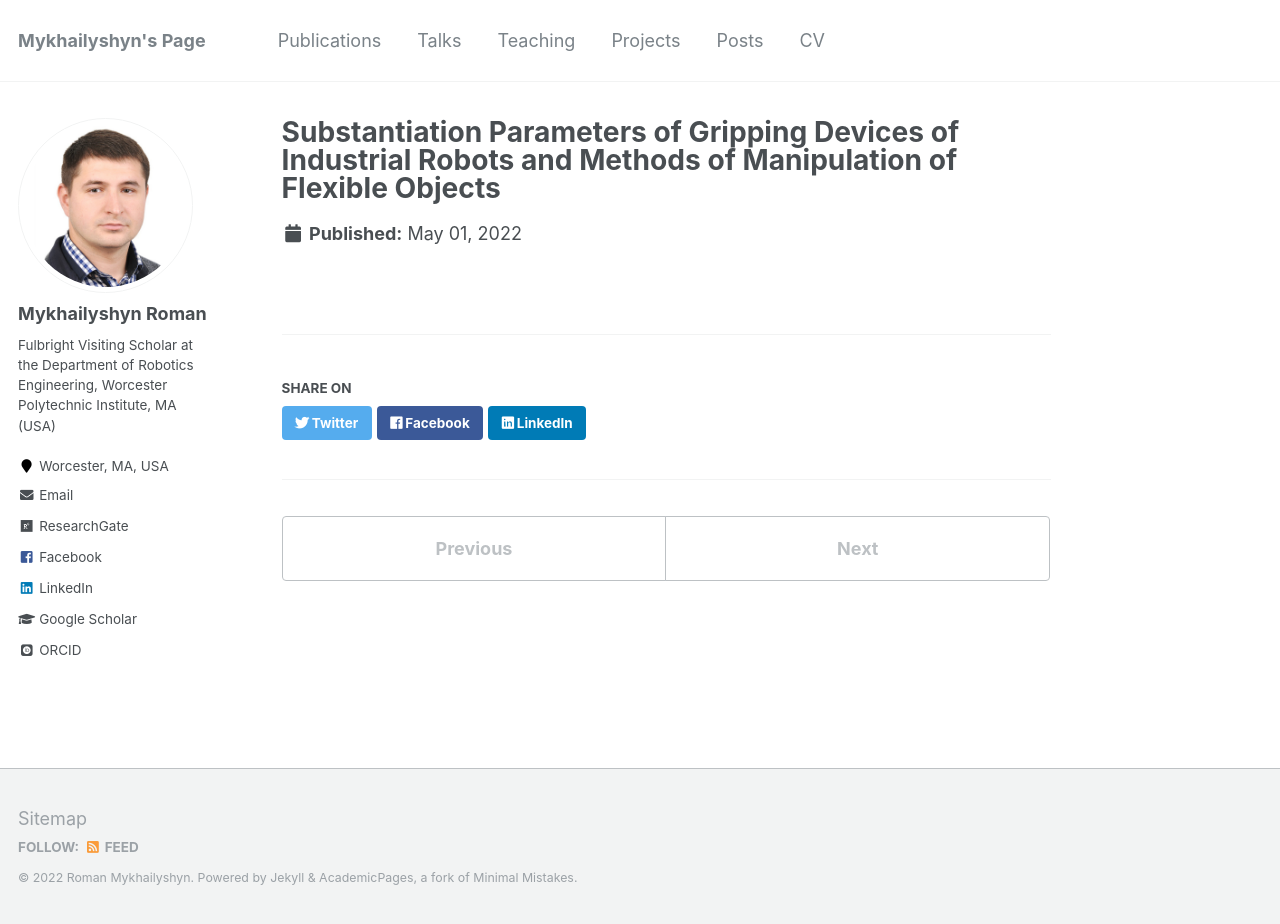
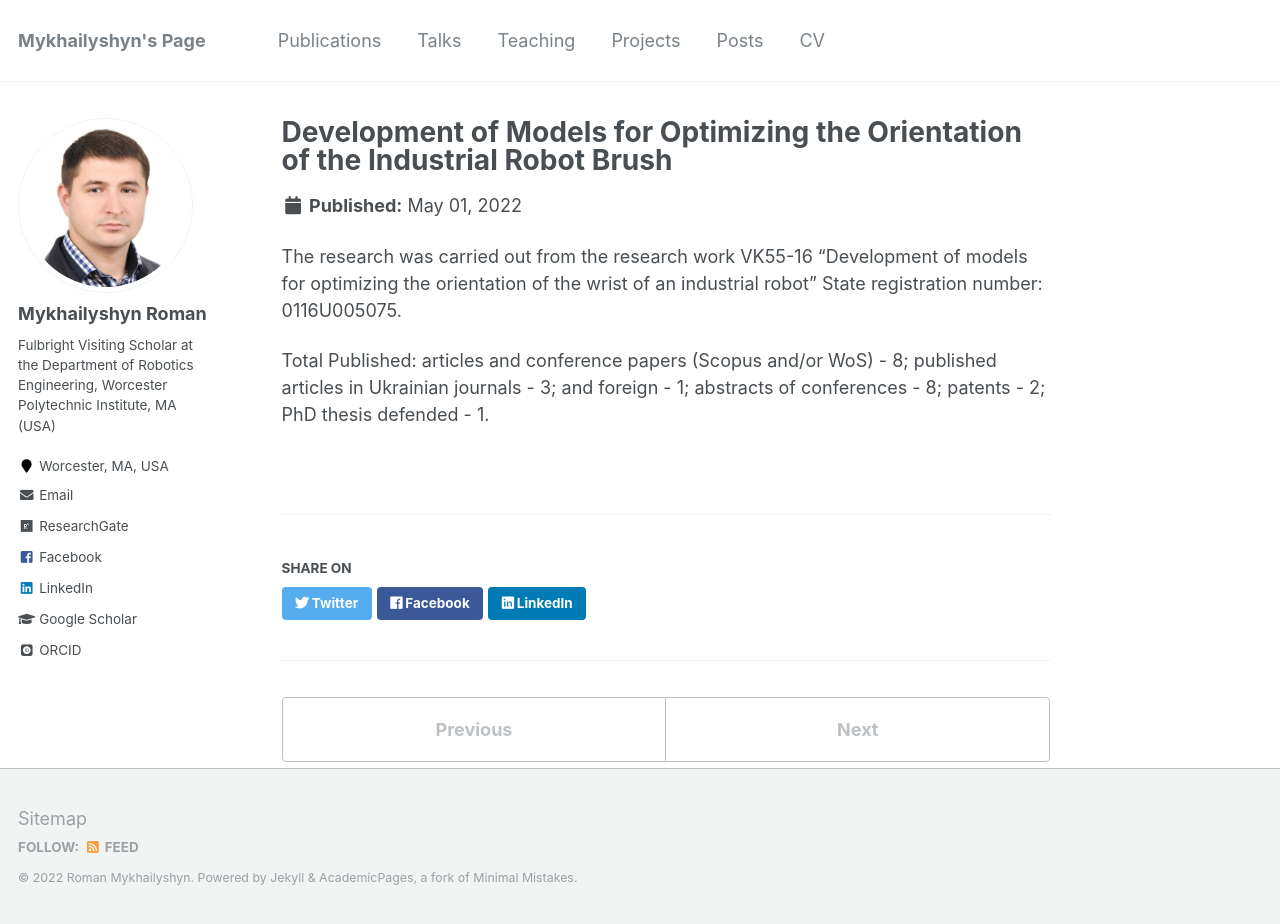
Before and after one commit to RomanMykhailyshyn/RomanMykhailyshyn.github.io, a Jekyll site: the page built from _portfolio/portfolio-3.md, in a window 1280 px wide and 924 px high. Built offline with Jekyll 4.4.1, drawn with Linux system fonts in a browser that asks for light colours; some web fonts are replaced.

Commit message:
Update portfolio-3.md

```diff
--- a/_portfolio/portfolio-3.md
+++ b/_portfolio/portfolio-3.md
@@ -1,5 +1,9 @@
 ---
-title: "Substantiation Parameters of Gripping Devices of Industrial Robots and Methods of Manipulation of Flexible Objects"
-excerpt: "<br/><img src='/images/P3.png'>"
+title: "Development of Models for Optimizing the Orientation of the Industrial Robot Brush"
+excerpt: "<br/><img src='/images/P1.png'>"
 collection: portfolio
 ---
+
+The research was carried out from the research work VK55-16 "Development of models for optimizing the orientation of the wrist of an industrial robot" State registration number: 0116U005075.
+
+Total Published: articles and conference papers (Scopus and/or WoS) - 8; published articles in Ukrainian journals - 3; and foreign - 1; abstracts of conferences - 8; patents - 2; PhD thesis defended - 1.
```
